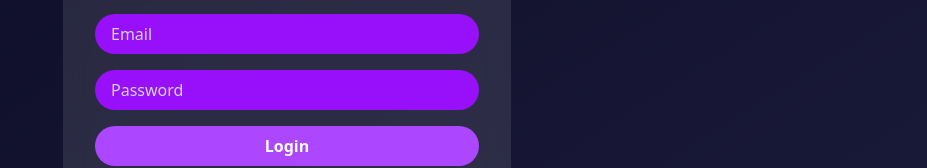
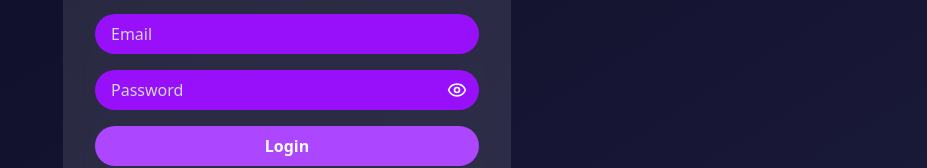
Before and after one commit to ProSkywalker16/obi-watch-kenobi, a React (Vite) app in the folder frontend/: page /login in a window 1280 px wide. Shown: the part 370-538 px from the top of the page, without its empty margins (353-1280 px from the left). Built offline with nearby package versions, Linux system fonts and the light colour scheme.

Commit message:
Show\Hide Password buttons added in Login and Register windows

```diff
--- a/frontend/pages/Login.jsx
+++ b/frontend/pages/Login.jsx
@@ -1,6 +1,7 @@
 import React, { useState } from "react";
 import { useNavigate } from "react-router-dom";
 import axios from "axios";
+import {Eye, EyeOff} from 'lucide-react';
 
 const AuthForm = () => {
   const navigate = useNavigate();
@@ -13,6 +14,7 @@
   const [askSecretCode, setAskSecretCode] = useState(false); // NEW: whether to ask secret code
   const [error, setError] = useState("");
   const [message, setMessage] = useState("");
+  const [showPassword, setShowPassword] = useState(false);
 
   const [loading, setLoading] = useState(false);
   const handleChange = (e) => {
@@ -198,24 +200,42 @@
             className="w-full px-4 py-2 rounded-full bg-purple-600 text-white placeholder-gray-300 focus:outline-none"
           />
           {!forgotPassword && (
+          <div className="relative w-full max-w-md">
           <input
             name="password"
-            type="password"
+            type={showPassword ? "text" : "password"}
             placeholder="Password"
             value={form.password}
             onChange={handleChange}
             className="w-full px-4 py-2 rounded-full bg-purple-600 text-white placeholder-gray-300 focus:outline-none"
           />
+          <button
+            type="button"
+            className="absolute top-1/2 right-3 -translate-y-1/2 text-gray-600"
+            onClick={() => setShowPassword((prev) => !prev)}
+          >
+            {showPassword ? <EyeOff size={20} color="white" /> : <Eye size={20} color="white" />}
+          </button>
+          </div>
           )}
           {isRegistering && !askSecretCode && (
+            <div className="relative w-full max-w-md">
             <input
               name="confirmPassword"
-              type="password"
+              type={showPassword ? "text" : "password"}
               placeholder="Confirm Password"
               value={form.confirmPassword}
               onChange={handleChange}
               className="w-full px-4 py-2 rounded-full bg-purple-600 text-white placeholder-gray-300 focus:outline-none"
             />
+            <button
+              type="button"
+              className="absolute top-1/2 right-3 -translate-y-1/2 text-gray-600"
+              onClick={() => setShowPassword((prev) => !prev)}
+            >
+              {showPassword ? <EyeOff size={20} color="white" /> : <Eye size={20} color="white" />}
+            </button>
+            </div>
           )}
 
           {/* Show secret code input only after user presses Register and passwords match */}
```
